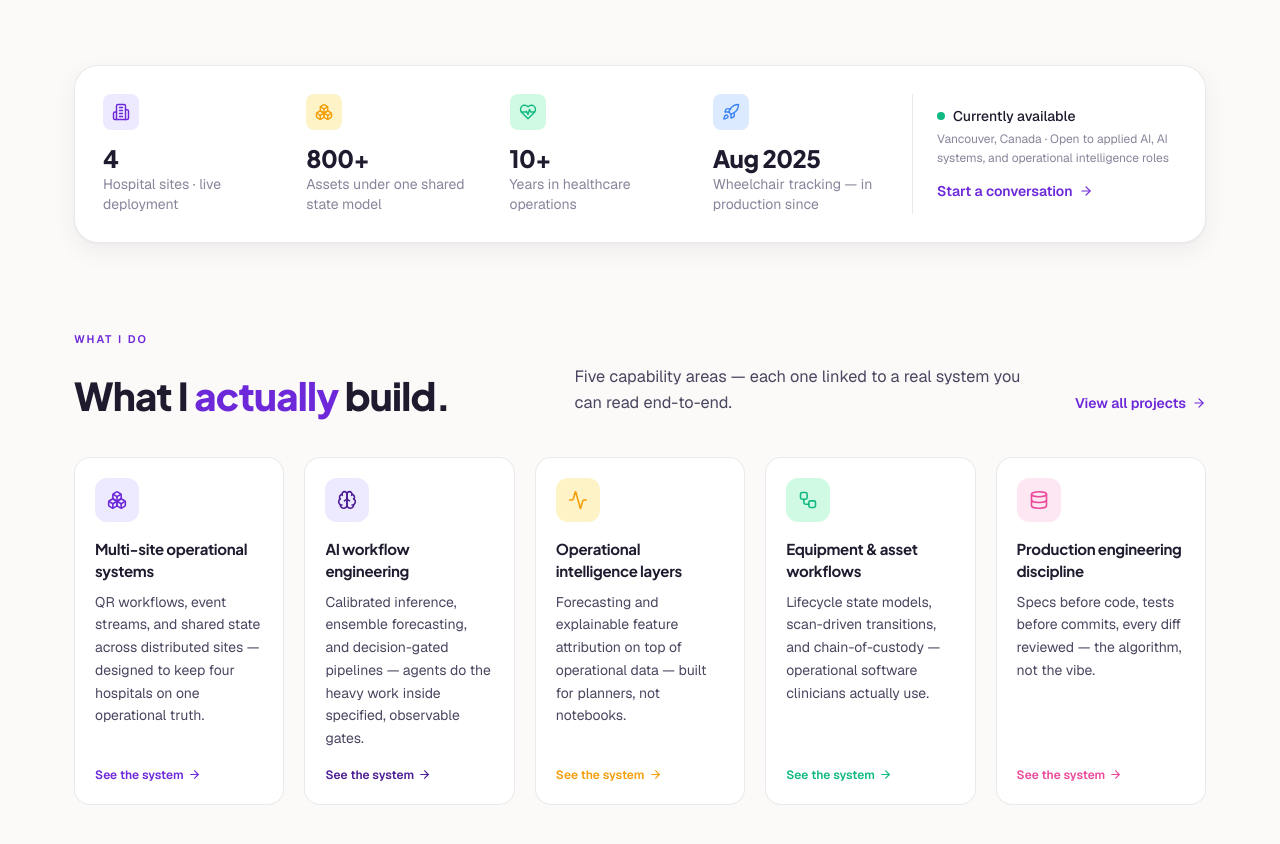
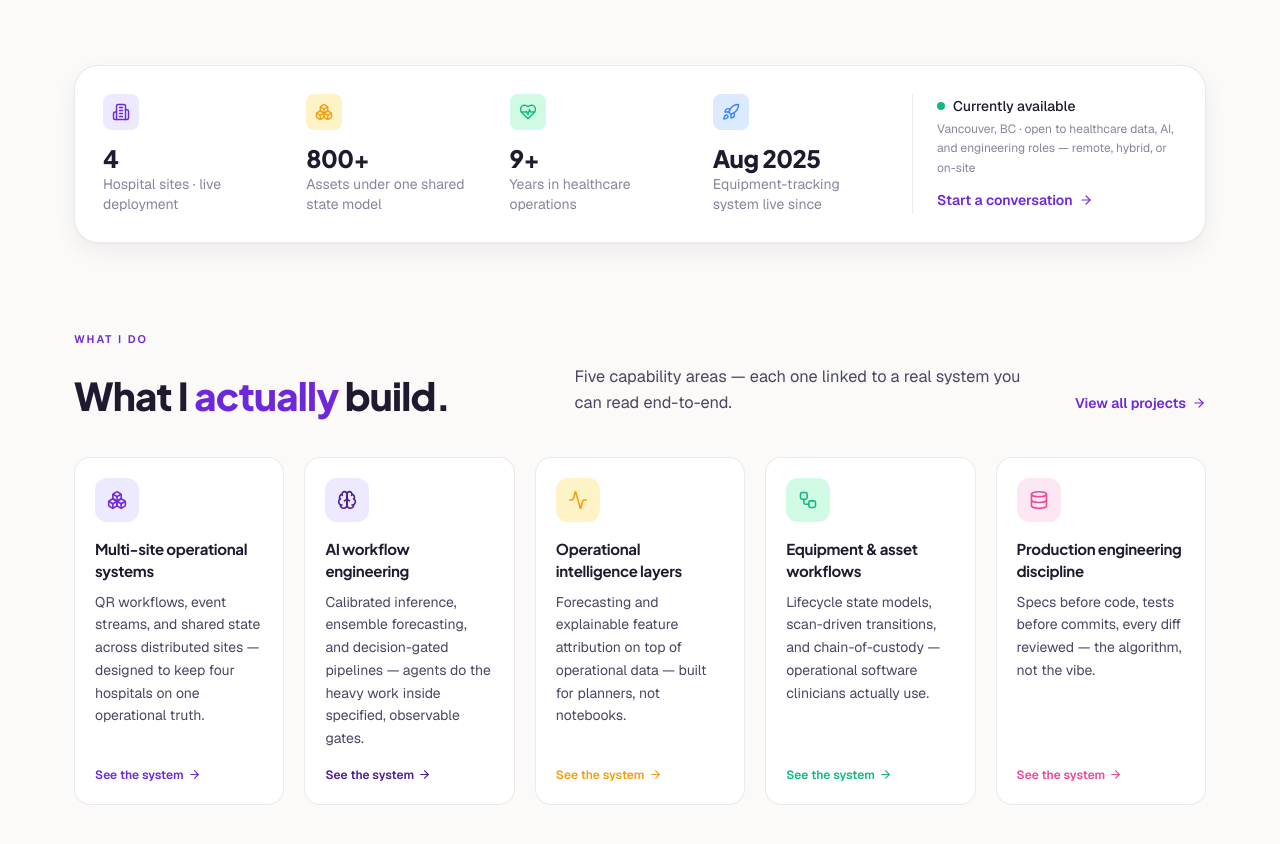
Before and after one commit to lloyd-delacruz/portfolio-website, a Next.js app in the folder frontend/: page / in a window 1280 px wide. Shown: the part 1060-1904 px from the top of the page. Built offline with nearby package versions, Linux system fonts and the light colour scheme.

Commit message:
fix(home): align ProductionIndicators metric label and availability copy

```diff
--- a/frontend/src/components/home/ProductionIndicators.tsx
+++ b/frontend/src/components/home/ProductionIndicators.tsx
@@ -5,8 +5,8 @@ import { Building2, Boxes, HeartPulse, Rocket, ArrowRight } from 'lucide-react'
 const METRICS = [
   { value: '4',        label: 'Hospital sites · live deployment',     Icon: Building2,  tint: 'var(--plum)',  bg: 'var(--plum-soft)' },
   { value: '800+',     label: 'Assets under one shared state model',  Icon: Boxes,      tint: 'var(--amber)', bg: '#fef3c7' },
-  { value: '10+',      label: 'Years in healthcare operations',       Icon: HeartPulse, tint: 'var(--green)', bg: '#d1fae5' },
-  { value: 'Aug 2025', label: 'Wheelchair tracking — in production since', Icon: Rocket, tint: 'var(--blue)', bg: '#dbeafe' },
+  { value: '9+',       label: 'Years in healthcare operations',       Icon: HeartPulse, tint: 'var(--green)', bg: '#d1fae5' },
+  { value: 'Aug 2025', label: 'Equipment-tracking system live since', Icon: Rocket,     tint: 'var(--blue)',  bg: '#dbeafe' },
 ]
 
 export function ProductionIndicators() {
@@ -33,7 +33,7 @@ export function ProductionIndicators() {
             Currently available
           </p>
           <p className="mt-1 text-xs leading-relaxed text-ink-muted">
-            Vancouver, Canada · Open to applied AI, AI systems, and operational intelligence roles
+            Vancouver, BC · open to healthcare data, AI, and engineering roles — remote, hybrid, or on-site
           </p>
           <Link
             href="/contact"
```
Also changed, not shown: 1 other file (tests, documents, lock files or other folders).
